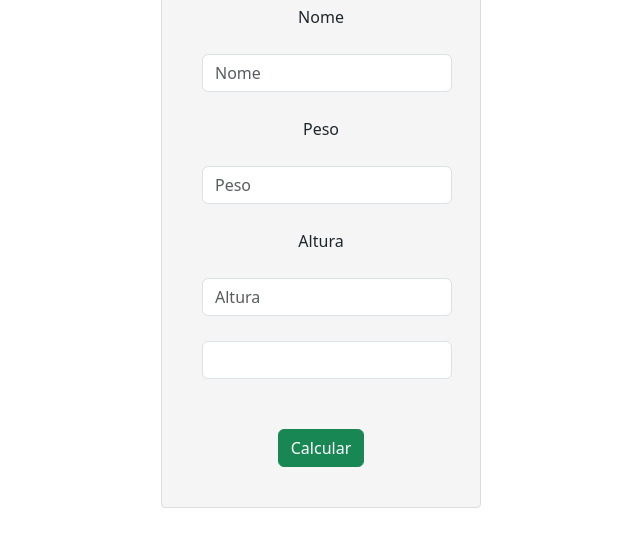
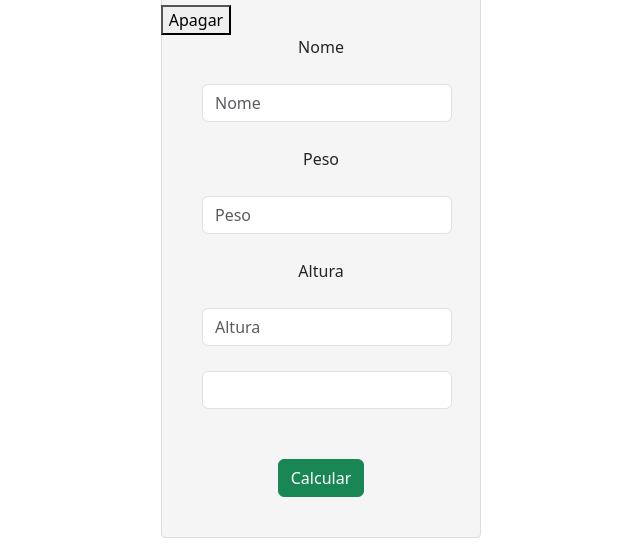
Before and after one commit to Renangoes03/IMC, a plain HTML site: page IMC.html in a window 1280 px wide. Shown: the part 267-821 px from the top of the page, without its empty margins (319-959 px from the left). Before the commit the page ends 800 px from the top, so only its background shows below. Drawn offline with nearby package versions, Linux system fonts and the light colour scheme.

```diff
--- a/IMC.html
+++ b/IMC.html
@@ -18,7 +18,10 @@
                 <h1>Calculo de Peso IMC</h1>
             </div>
         <div class="form-floating mb-3">
-           <!-- <br>-->
+        <div class="buttons">
+
+        <button id="Apagar" class="button">Apagar</button>
+      </div>
             <div>
                 <label for="floatingInput">Nome</label>
                 <input type="text" class="form-control" id="Nome" placeholder="Nome">
--- a/estilo.css
+++ b/estilo.css
@@ -38,3 +38,9 @@ body {
 #btn-calcular {
     margin: 25px;
 }
+#Apagar{
+    margin-left: -250px;
+}
+
+--bg-grey-light: #f5f5f5;
+backgroup-color: var(--bg-grey-light);
```
